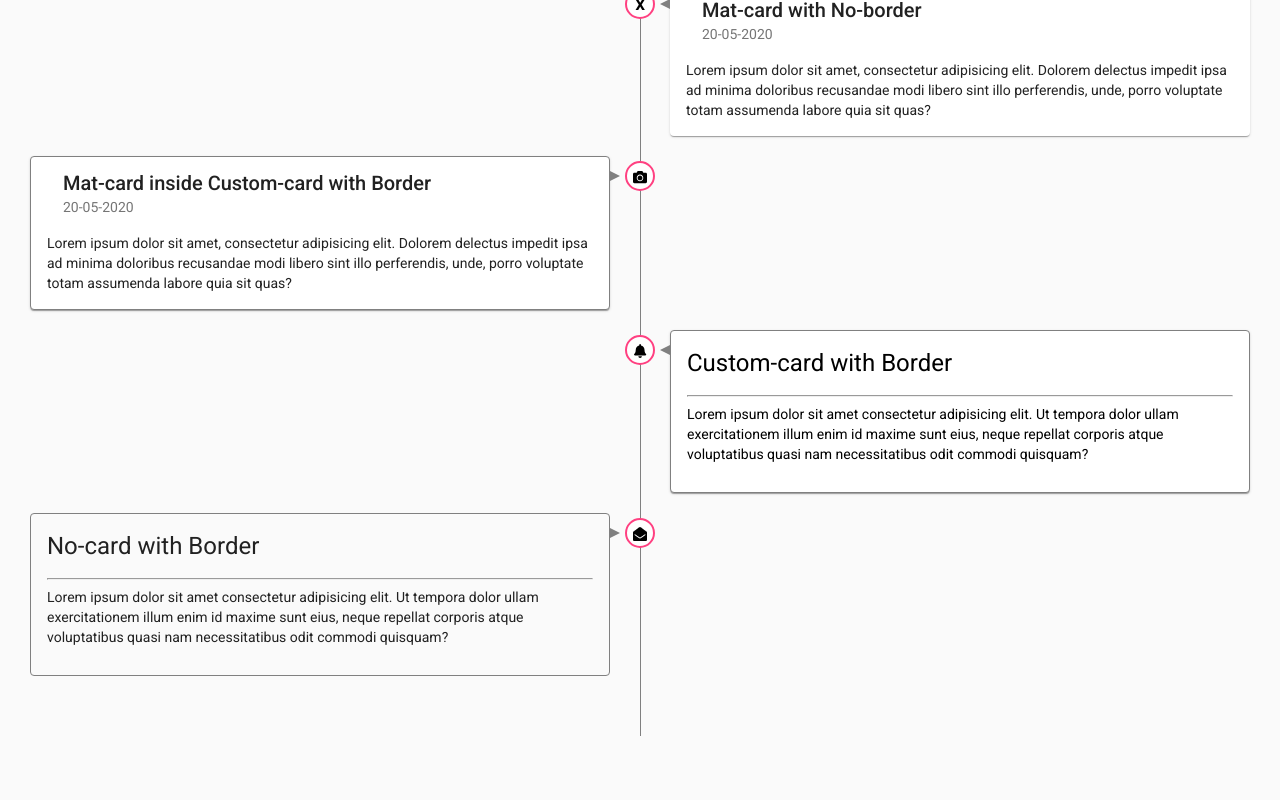
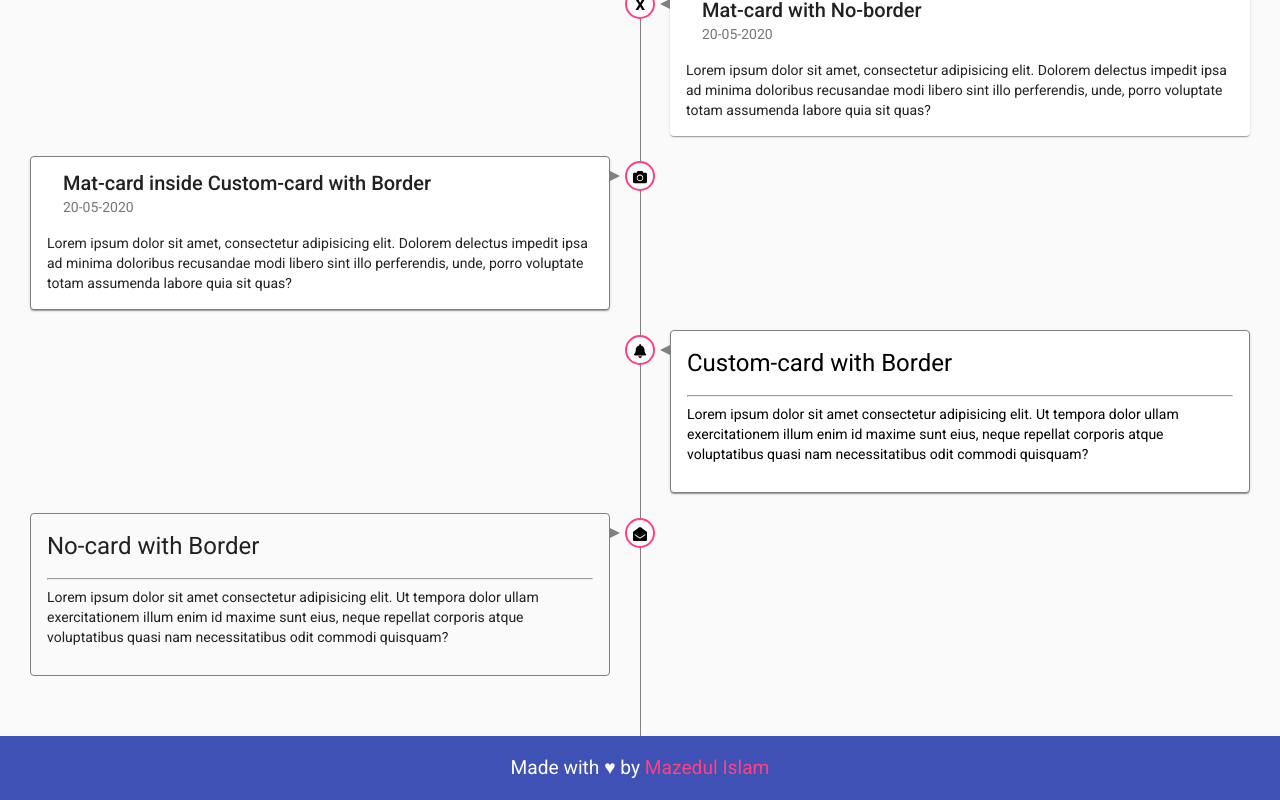
Before and after one commit to mazid1/ngx-mzd-timeline, an Angular app: page / in a window 1280 px wide. Shown: the part 391-1191 px from the top of the page. Before the commit the page ends 1127 px from the top, so only its background shows below. Built offline with nearby package versions, Linux system fonts and the light colour scheme.

Commit message:
footer style updated

```diff
--- a/src/app/app.component.html
+++ b/src/app/app.component.html
@@ -26,9 +26,12 @@
     <div>
       <h1>Custom-card with No-border</h1>
       <hr>
-      <p>Lorem ipsum dolor sit amet consectetur adipisicing elit. Ut tempora dolor ullam exercitationem illum enim id maxime sunt eius, neque repellat corporis atque voluptatibus quasi nam necessitatibus odit commodi quisquam?</p>
+      <p>Lorem ipsum dolor sit amet consectetur adipisicing elit. Ut tempora dolor ullam exercitationem illum enim id
+        maxime sunt eius, neque repellat corporis atque voluptatibus quasi nam necessitatibus odit commodi quisquam?</p>
     </div>
-    <mzd-icon><fa-icon icon="briefcase"></fa-icon></mzd-icon>
+    <mzd-icon>
+      <fa-icon icon="briefcase"></fa-icon>
+    </mzd-icon>
   </mzd-timeline-content>
 
   <!-- no-mzd-timeline-card mat-card no-border -->
@@ -52,7 +55,9 @@
 
   <!-- mzd-timeline-card mat-card mzd-timeline-border -->
   <mzd-timeline-content [card]="true" [border]="true">
-    <mzd-icon><fa-icon icon="camera"></fa-icon></mzd-icon>
+    <mzd-icon>
+      <fa-icon icon="camera"></fa-icon>
+    </mzd-icon>
     <mat-card>
       <mat-card-header>
         <mat-card-title>
@@ -71,22 +76,34 @@
 
   <!-- mzd-timeline-card mzd-timeline-border -->
   <mzd-timeline-content [border]="true">
-    <mzd-icon><fa-icon icon="bell"></fa-icon></mzd-icon>
+    <mzd-icon>
+      <fa-icon icon="bell"></fa-icon>
+    </mzd-icon>
     <div>
       <h1>Custom-card with Border</h1>
       <hr>
-      <p>Lorem ipsum dolor sit amet consectetur adipisicing elit. Ut tempora dolor ullam exercitationem illum enim id maxime sunt eius, neque repellat corporis atque voluptatibus quasi nam necessitatibus odit commodi quisquam?</p>
+      <p>Lorem ipsum dolor sit amet consectetur adipisicing elit. Ut tempora dolor ullam exercitationem illum enim id
+        maxime sunt eius, neque repellat corporis atque voluptatibus quasi nam necessitatibus odit commodi quisquam?</p>
     </div>
   </mzd-timeline-content>
 
   <!-- mzd-timeline-border -->
   <mzd-timeline-content [card]="false" [border]="true">
-    <mzd-icon><fa-icon icon="envelope-open"></fa-icon></mzd-icon>
+    <mzd-icon>
+      <fa-icon icon="envelope-open"></fa-icon>
+    </mzd-icon>
     <div style="padding: 16px;">
       <h1>No-card with Border</h1>
       <hr>
-      <p>Lorem ipsum dolor sit amet consectetur adipisicing elit. Ut tempora dolor ullam exercitationem illum enim id maxime sunt eius, neque repellat corporis atque voluptatibus quasi nam necessitatibus odit commodi quisquam?</p>
+      <p>Lorem ipsum dolor sit amet consectetur adipisicing elit. Ut tempora dolor ullam exercitationem illum enim id
+        maxime sunt eius, neque repellat corporis atque voluptatibus quasi nam necessitatibus odit commodi quisquam?</p>
     </div>
   </mzd-timeline-content>
 
 </mzd-timeline>
+
+<footer class="mzd-app-footer">
+  <div class="footer-content">
+    Made with &hearts; by <a class="portfolio" href="https://mazedulislam.com/" target="_blank">Mazedul Islam</a>
+  </div>
+</footer>
--- a/src/app/app.component.scss
+++ b/src/app/app.component.scss
@@ -1,4 +1,4 @@
-@import '~@angular/material/theming';
+@import "~@angular/material/theming";
 
 .mzd-app-toolbar {
   margin-bottom: 10px;
@@ -16,3 +16,19 @@
 .mzd-app-margin {
   margin: 0 10px;
 }
+
+.mzd-app-footer {
+  display: flex;
+  justify-content: center;
+  align-items: center;
+  height: 64px;
+  padding: 0 16px;
+  font-size: 1.2rem;
+
+  .footer-content {
+    a {
+      text-decoration: none;
+      transition: color 0.3s ease;
+    }
+  }
+}
--- a/src/scss/styles.scss
+++ b/src/scss/styles.scss
@@ -1,24 +1,25 @@
-
-@import '../../projects/ngx-mzd-timeline/src/mzd-timeline.theme.scss';
-@import '~@angular/material/theming';
+@import "../../projects/ngx-mzd-timeline/src/mzd-timeline.theme.scss";
+@import "./theme.scss";
+@import "~@angular/material/theming";
 
 // Include the common styles for Angular Material. We include this here so that you only
 // have to load a single css file for Angular Material in your app.
 // Be sure that you only ever include this mixin once!
 @include mat-core();
 
-@import '_light.theme.scss';
+@import "_light.theme.scss";
 
 // light theme (default)
 @include angular-material-theme($light-theme);
 @include mzd-timeline-theme($light-theme);
+@include mzd-app-theme($light-theme);
 
-
-@import '_dark.theme.scss';
+@import "_dark.theme.scss";
 
 .dark-theme {
   @include angular-material-theme($dark-theme);
   @include mzd-timeline-theme($dark-theme);
+  @include mzd-app-theme($dark-theme);
 }
 
 /* You can add global styles to this file, and also import other style files */
--- /dev/null
+++ b/src/scss/theme.scss
@@ -0,0 +1,22 @@
+@import "~@angular/material/theming";
+
+@mixin mzd-app-theme($theme) {
+  $mzd-app-primary: map-get($theme, primary);
+  $mzd-app-accent: map-get($theme, accent);
+  $mzd-app-warn: map-get($theme, warn);
+  $mzd-app-typographyConfig: mat-typography-config();
+
+  footer {
+    font-family: mat-font-family($mzd-app-typographyConfig);
+    background-color: mat-color($mzd-app-primary) !important;
+    color: white;
+    .footer-content {
+      a {
+        color: mat-color($mzd-app-accent);
+        &:hover {
+          color: lighten(mat-color($mzd-app-accent), 10%);
+        }
+      }
+    }
+  }
+}
```
